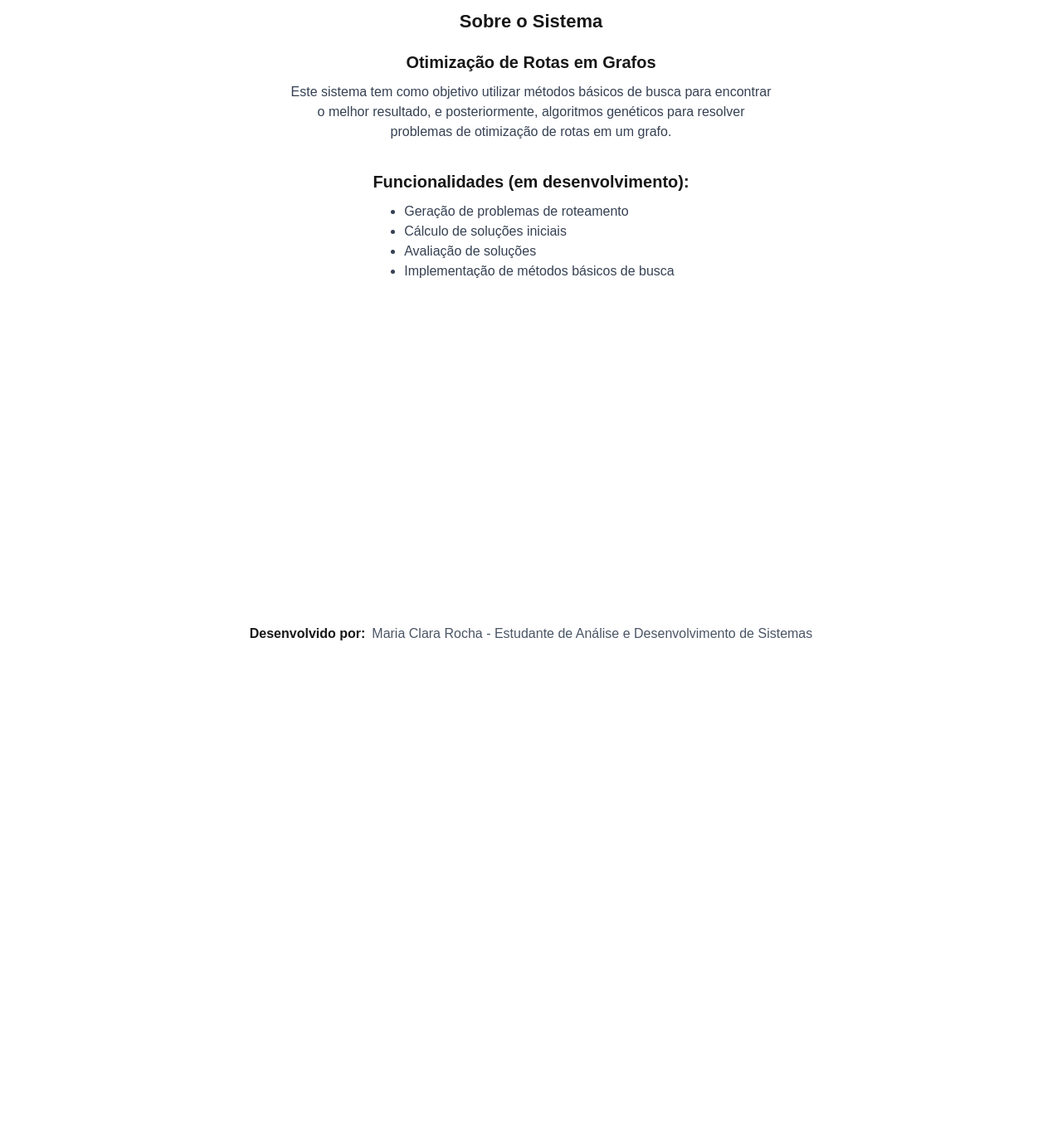
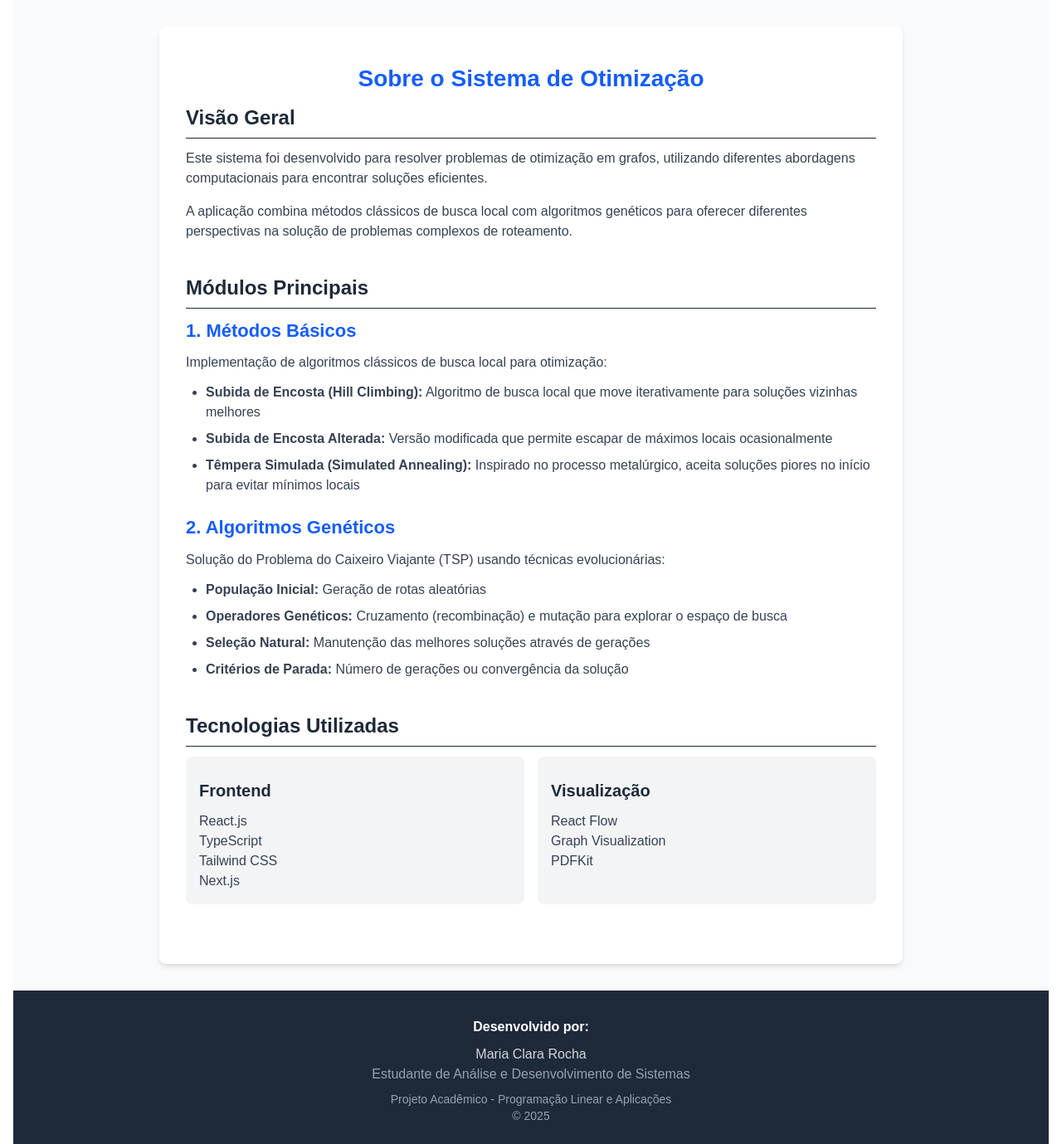
Before and after one commit to mariaclararcs/programacao-linear, a Next.js app: page /sobre-sistema in a window 1280 px wide. Shown: the whole page at 83% size. Before the commit the page ends 800 px from the top, so only its background shows below. Built offline with nearby package versions, Linux system fonts and the light colour scheme.

Commit message:
style(about): update about the system page info

```diff
--- a/src/pages/sobre-sistema/index.tsx
+++ b/src/pages/sobre-sistema/index.tsx
@@ -1,32 +1,99 @@
 export default function SobreSistema() {
     return (
-        <div className="min-h-screen flex flex-col">
-            <main className="flex-grow">
-                <div className="flex flex-col items-center justify-center">
-                    <h3 className="text-2xl font-bold">Sobre o Sistema</h3>
-                    <div className="flex flex-col items-center px-10 mb-6 text-center max-w-2xl">
-                        <h4 className="text-xl font-semibold mb-2">Otimização de Rotas em Grafos</h4>
+        <div className="min-h-screen flex flex-col bg-gray-50">
+            <main className="flex-grow container mx-auto px-4 py-8">
+                <div className="max-w-4xl mx-auto bg-white rounded-lg shadow-md p-8">
+                    <h1 className="text-3xl font-bold text-center text-blue-600 mb-8">Sobre o Sistema de Otimização</h1>
+
+                    <section className="mb-10">
+                        <h2 className="text-2xl font-semibold mb-4 text-gray-800 border-b pb-2">Visão Geral</h2>
+                        <p className="text-gray-700 mb-4">
+                            Este sistema foi desenvolvido para resolver problemas de otimização em grafos, utilizando diferentes abordagens computacionais para encontrar soluções eficientes.
+                        </p>
                         <p className="text-gray-700">
-                            Este sistema tem como objetivo utilizar métodos básicos de busca para encontrar o melhor resultado, e posteriormente, algoritmos genéticos para resolver problemas de otimização de rotas em um grafo.
+                            A aplicação combina métodos clássicos de busca local com algoritmos genéticos para oferecer diferentes perspectivas na solução de problemas complexos de roteamento.
                         </p>
-                    </div>
+                    </section>
 
-                    <div className="flex flex-col items-center mb-8 max-w-2xl">
-                        <h4 className="text-xl font-semibold mb-2">Funcionalidades (em desenvolvimento):</h4>
-                        <ul className="list-disc pl-5 text-gray-700">
-                            <li>Geração de problemas de roteamento</li>
-                            <li>Cálculo de soluções iniciais</li>
-                            <li>Avaliação de soluções</li>
-                            <li>Implementação de métodos básicos de busca</li>
-                        </ul>
-                    </div>
+                    <section className="mb-10">
+                        <h2 className="text-2xl font-semibold mb-4 text-gray-800 border-b pb-2">Módulos Principais</h2>
+
+                        <div className="mb-6">
+                            <h3 className="text-xl font-medium text-blue-600 mb-2">1. Métodos Básicos</h3>
+                            <p className="text-gray-700 mb-3">
+                                Implementação de algoritmos clássicos de busca local para otimização:
+                            </p>
+                            <ul className="list-disc pl-6 space-y-2 text-gray-700">
+                                <li>
+                                    <strong>Subida de Encosta (Hill Climbing):</strong> Algoritmo de busca local que move iterativamente para soluções vizinhas melhores
+                                </li>
+                                <li>
+                                    <strong>Subida de Encosta Alterada:</strong> Versão modificada que permite escapar de máximos locais ocasionalmente
+                                </li>
+                                <li>
+                                    <strong>Têmpera Simulada (Simulated Annealing):</strong> Inspirado no processo metalúrgico, aceita soluções piores no início para evitar mínimos locais
+                                </li>
+                            </ul>
+                        </div>
+
+                        <div className="mb-6">
+                            <h3 className="text-xl font-medium text-blue-600 mb-2">2. Algoritmos Genéticos</h3>
+                            <p className="text-gray-700 mb-3">
+                                Solução do Problema do Caixeiro Viajante (TSP) usando técnicas evolucionárias:
+                            </p>
+                            <ul className="list-disc pl-6 space-y-2 text-gray-700">
+                                <li>
+                                    <strong>População Inicial:</strong> Geração de rotas aleatórias
+                                </li>
+                                <li>
+                                    <strong>Operadores Genéticos:</strong> Cruzamento (recombinação) e mutação para explorar o espaço de busca
+                                </li>
+                                <li>
+                                    <strong>Seleção Natural:</strong> Manutenção das melhores soluções através de gerações
+                                </li>
+                                <li>
+                                    <strong>Critérios de Parada:</strong> Número de gerações ou convergência da solução
+                                </li>
+                            </ul>
+                        </div>
+                    </section>
+
+                    <section className="mb-10">
+                        <h2 className="text-2xl font-semibold mb-4 text-gray-800 border-b pb-2">Tecnologias Utilizadas</h2>
+                        <div className="flex flex-row justify-center w-full gap-4">
+                            <div className="bg-gray-100 w-full p-4 rounded-lg">
+                                <h4 className="font-medium text-gray-800">Frontend</h4>
+                                <ul className="mt-2 text-gray-700">
+                                    <li>React.js</li>
+                                    <li>TypeScript</li>
+                                    <li>Tailwind CSS</li>
+                                    <li>Next.js</li>
+                                </ul>
+                            </div>
+                            <div className="bg-gray-100 w-full p-4 rounded-lg">
+                                <h4 className="font-medium text-gray-800">Visualização</h4>
+                                <ul className="mt-2 text-gray-700">
+                                    <li>React Flow</li>
+                                    <li>Graph Visualization</li>
+                                    <li>PDFKit</li>
+                                </ul>
+                            </div>
+                        </div>
+                    </section>
                 </div>
             </main>
 
-            <footer className="w-full py-4 mt-auto">
-                <div className="flex items-center justify-center text-center gap-[8px]">
-                    <h6 className="font-semibold">Desenvolvido por:</h6>
-                    <p className="text-gray-600">Maria Clara Rocha - Estudante de Análise e Desenvolvimento de Sistemas</p>
+            <footer className="w-full py-6 bg-gray-800 text-white">
+                <div className="container mx-auto px-4 text-center">
+                    <div className="mb-2">
+                        <h6 className="font-semibold text-lg">Desenvolvido por:</h6>
+                        <p className="text-gray-300">Maria Clara Rocha</p>
+                        <p className="text-gray-400">Estudante de Análise e Desenvolvimento de Sistemas</p>
+                    </div>
+                    <div className="text-sm text-gray-400">
+                        <p>Projeto Acadêmico - Programação Linear e Aplicações</p>
+                        <p>© {new Date().getFullYear()}</p>
+                    </div>
                 </div>
             </footer>
         </div>
```
Also changed, not shown: 1 other file (tests, documents, lock files or other folders).
